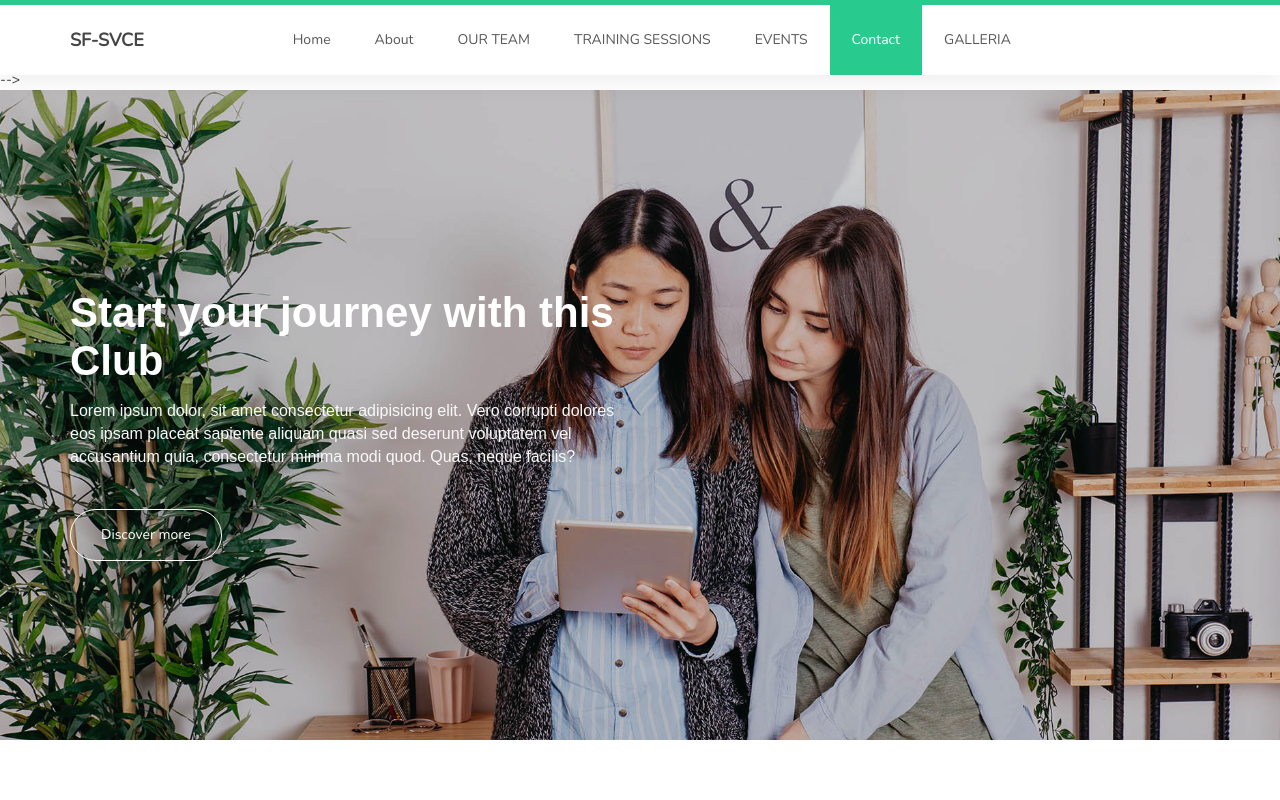
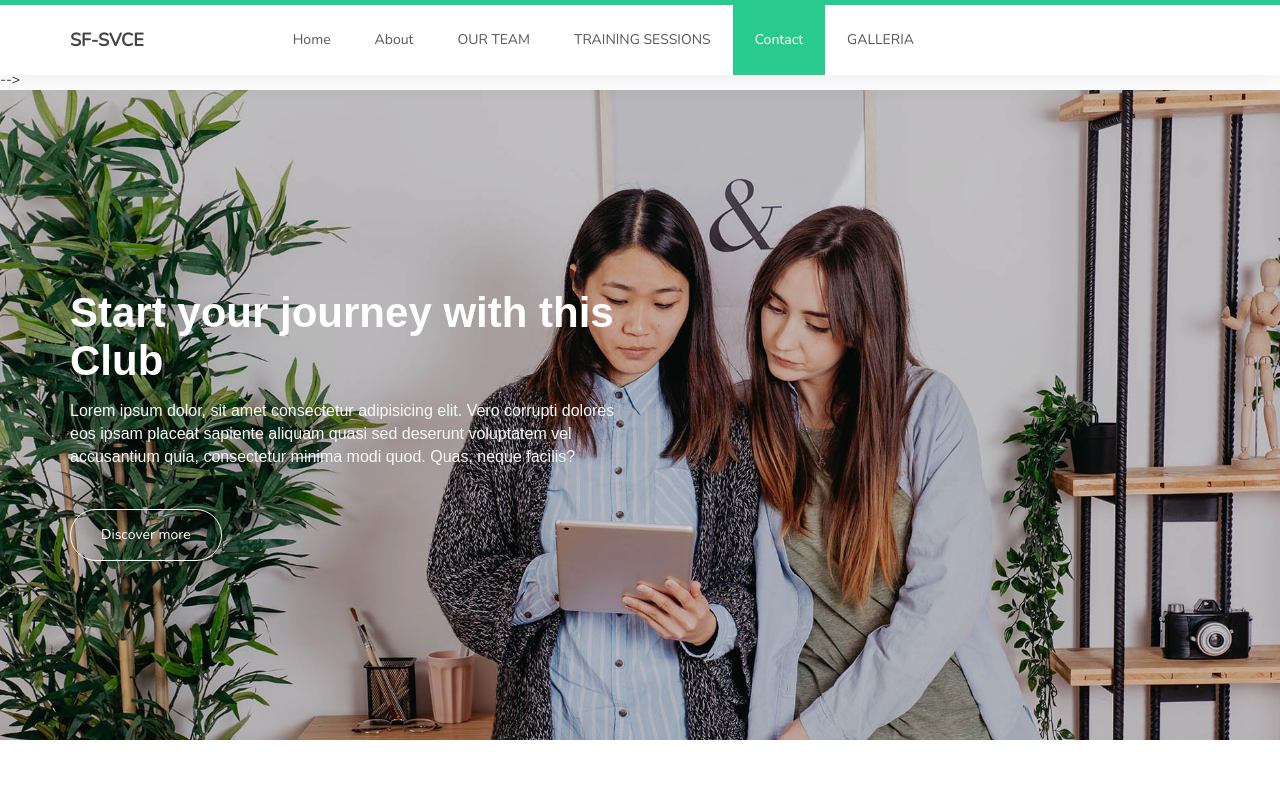
Before and after one commit to Naghub-coder/SF-SVCE, a plain HTML site: page index.html in a window 1280 px wide. Shown: the top 800 px of the page. Drawn offline with nearby package versions, Linux system fonts and the light colour scheme; a web font is replaced by a local one.

Commit message:
seventh commit

```diff
--- a/index.html
+++ b/index.html
@@ -57,7 +57,7 @@
                          <li><a href="#about" class="smoothScroll">About</a></li>
                          <li><a href="team.html" class="smoothScroll">OUR TEAM</a></li>
                          <li><a href="#TrainingSessions" class="smoothScroll">TRAINING SESSIONS</a></li>
-                         <li><a href="#Events" class="smoothScroll">EVENTS</a></li>
+
                          <li><a href="#contact" class="smoothScroll">Contact</a></li>
                           <li><a href="GALLERIA/GALLERIA.html" class="smoothScroll">GALLERIA</a></li>
 
```
